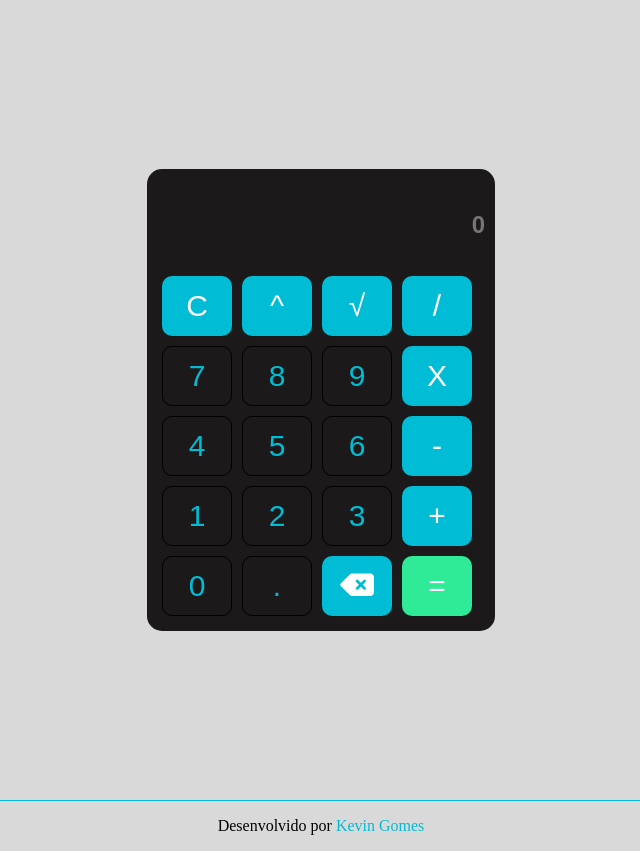
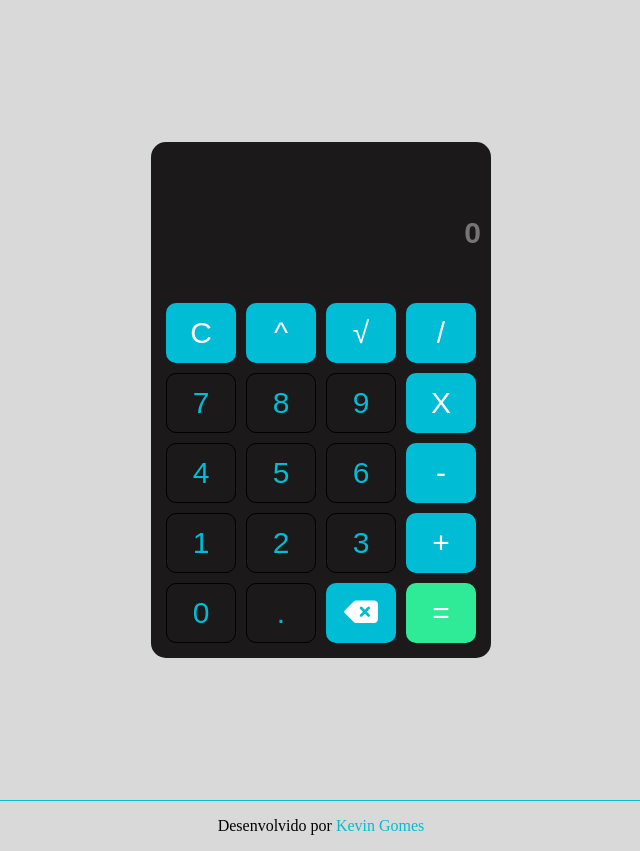
Before and after one commit to kevin19tech/calculatorJS, a plain HTML site: page index.html in a window 1280 px wide. Shown: the whole page, without its empty margins (319-959 px from the left). Drawn offline with Linux system fonts and the light colour scheme.

Commit message:
ajustes no design do botão, tentando resolver bug que expande o visor

```diff
--- a/index.html
+++ b/index.html
@@ -15,7 +15,7 @@
       <div class="calculator">
         <!--Start visor-->
         <div class="visor">
-          <input id="resultado" type="text" class="resultado" placeholder="0" disabled="disabled" id="inputResultado">
+          <input id="resultado" type="text" class="resultadoI" placeholder="0" disabled="disabled" id="inputResultado">
         <!--End visor-->
         </div>
         <!--Start row 1-->
--- a/style/style.css
+++ b/style/style.css
@@ -44,23 +44,27 @@ button:hover{
 
 }
 
-.resultado{
+.resultadoI{
     background-color: var(--pretoPrincipal);
     border: none;
     text-align: right;
     color: #ffffff;
     font-weight: bold;
-    margin: 2rem 0 2rem 0;
-    font-size:1.5rem;
-    overflow: hidden;
+    margin: 4rem 0 3rem 0;
+    font-size: 1.875rem;
     /*font-size: 1.75rem;/*
     padding:30px 0 5px 0;
-    color: #ffffff;
-    */
+    color: #ffffff;*/
+
 }
+input{
+    max-width: 300px;
 
-#inputResultado{
-    width: 100%;
+}
+input::placeholder{
+    text-align: right;
+    font-size: 1.875rem;
+
 
 }
 .row{
```
